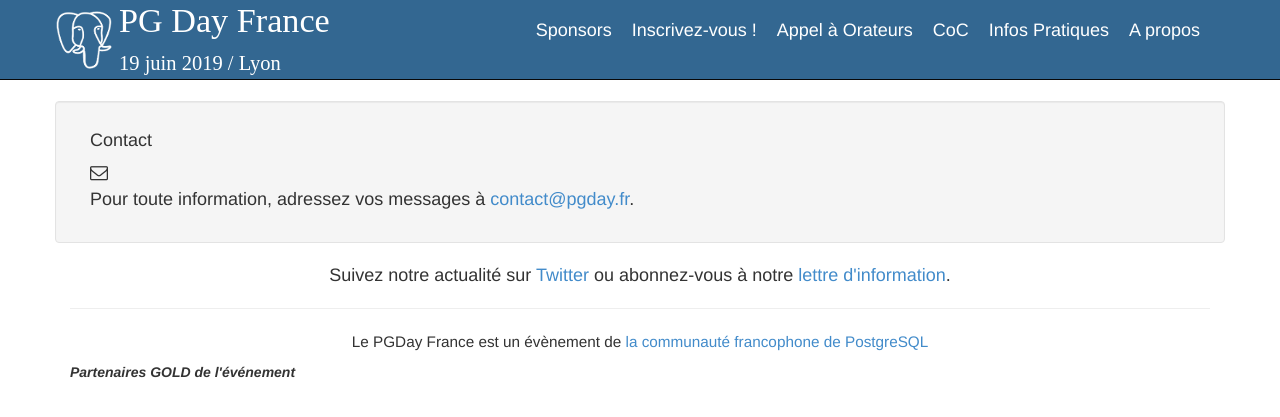
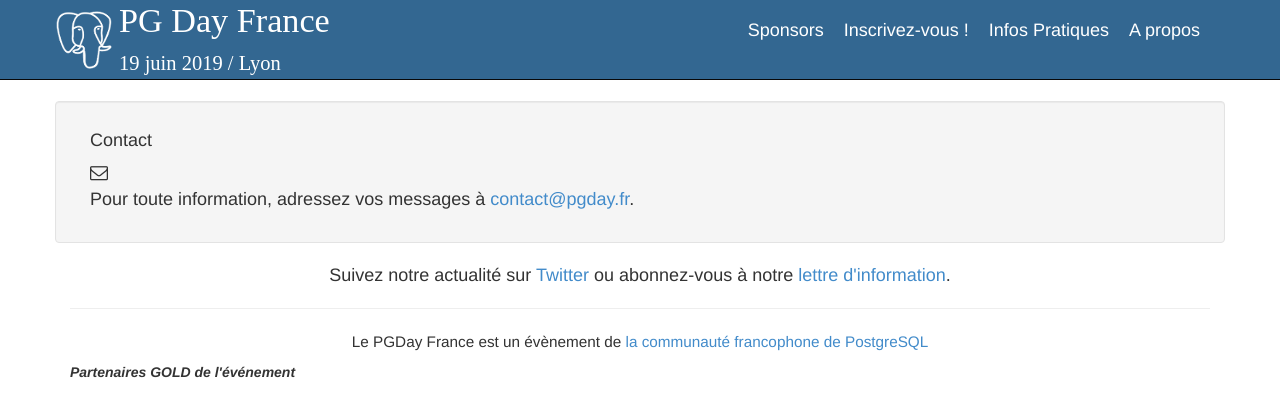
Before and after one commit to postgresqlfr/2024.pgday.fr, a Jekyll site: the page built from contact.html, in a window 1280 px wide. Shown: the top 417 px of the page. Built offline with Jekyll 4.4.1, drawn with Linux system fonts in a browser that asks for light colours.

Commit message:
[CFP] appel à orateurs terminés

```diff
--- a/_layouts/1colonne.html
+++ b/_layouts/1colonne.html
@@ -41,9 +41,9 @@
             -->
 
             <li><a href="inscription">Inscrivez-vous !</a></li>
-            <li><a href="appel">Appel à Orateurs</a></li>
+            <!-- <li><a href="appel">Appel à Orateurs</a></li> -->
             <!-- <li><a href="contribuer">Participez !</a></li> -->
-            <li><a href="codedeconduite">CoC</a></li>
+            <!-- <li><a href="codedeconduite">CoC</a></li> -->
             <li><a href="information">Infos Pratiques</a></li>
             <!--<li><a href="contact">Contact</a></li>-->
             <li><a href="apropos">A propos</a></li>
```
